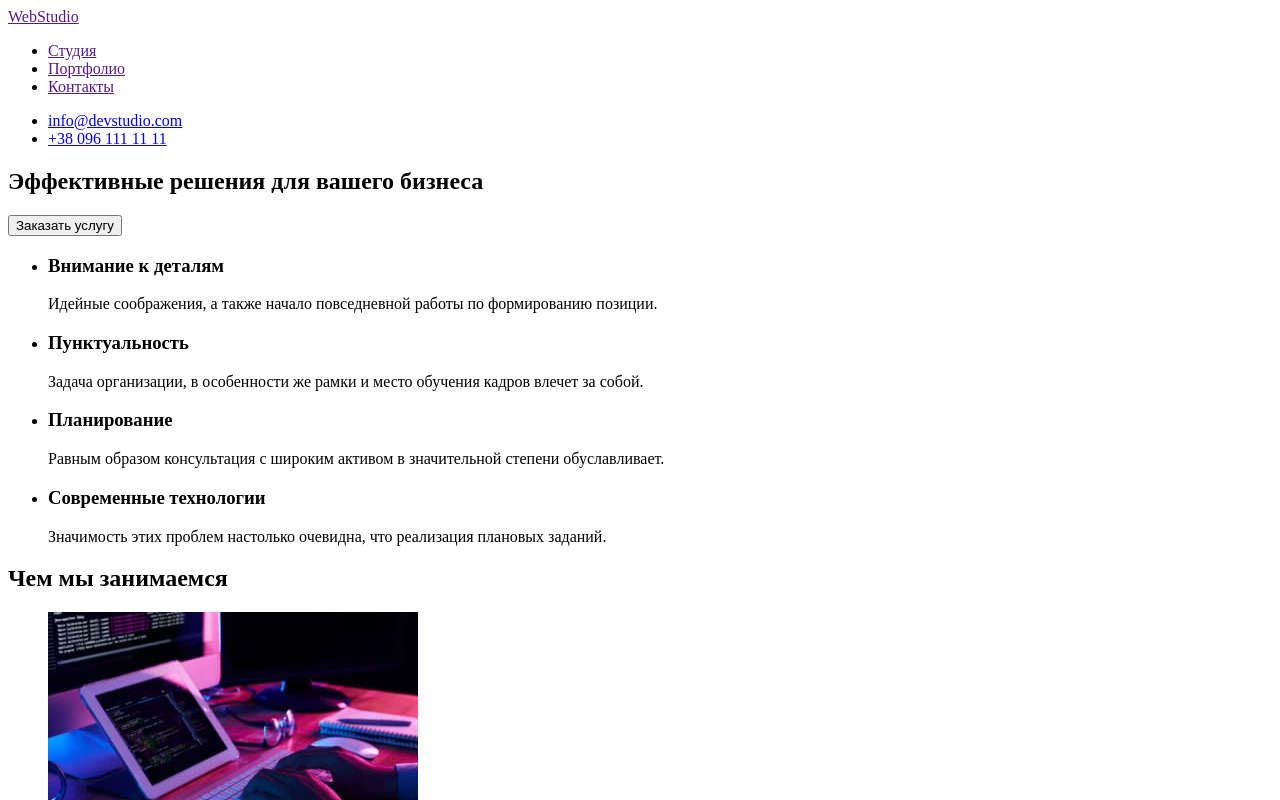
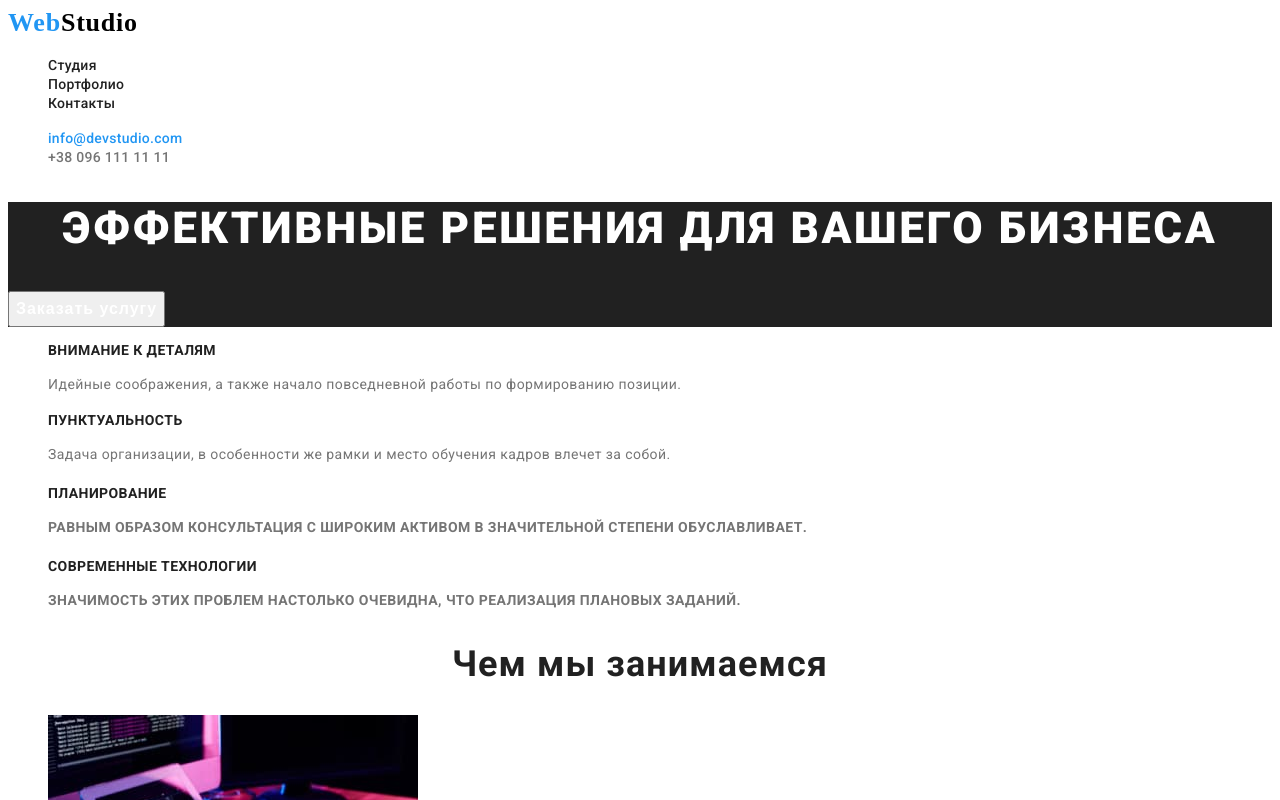
Before and after one commit to Anatoliy-Usov/goit-markup-hw-02, a plain HTML site: page index.html in a window 1280 px wide. Shown: the top 800 px of the page. Drawn offline with Linux system fonts and the light colour scheme.

Commit message:
ssc full

```diff
--- /dev/null
+++ b/css/styles.css
@@ -0,0 +1,164 @@
+body {
+  font-family: 'Roboto', sans-serif;
+  color: #212121;
+}
+
+.list {
+  list-style: none;
+}
+
+.link {
+  text-decoration: none;
+}
+
+/* -----------HEADER------------- */
+.logo-web {
+  font-family: 'Raleway';
+  font-weight: 700;
+  font-size: 26px;
+  line-height: 1.19;
+  letter-spacing: 0.03em;
+  color: #2196f3;
+}
+
+.logo-Stu {
+  font-family: 'Raleway';
+  font-weight: 700;
+  font-size: 26px;
+  line-height: 1.19;
+  letter-spacing: 0.03em;
+  color: #000000;
+}
+
+.header-item {
+  font-weight: 500;
+  font-size: 14px;
+  line-height: 1.14;
+  letter-spacing: 0.02em;
+  color: #212121;
+}
+
+.header-item:hover,
+.header-item:focus {
+  color: #2196f3;
+}
+
+.header-mail {
+  font-weight: 500;
+  font-size: 14px;
+  line-height: 1.14;
+  letter-spacing: 0.02em;
+  color: #2196f3;
+}
+
+.header-tel {
+  font-weight: 500;
+  font-size: 14px;
+  line-height: 1.14;
+  letter-spacing: 0.02em;
+  color: #757575;
+}
+
+/* -----------HERO------------- */
+.hero {
+  background-color: #212121;
+}
+.hero-title {
+  font-weight: 900;
+  font-size: 44px;
+  line-height: 1.36x;
+  text-align: center;
+  letter-spacing: 0.06em;
+  text-transform: uppercase;
+  color: #ffffff;
+}
+
+.hero-btn {
+  font-weight: 700;
+  font-size: 16px;
+  line-height: 1.88;
+  display: flex;
+  align-items: center;
+  text-align: center;
+  letter-spacing: 0.06em;
+  color: #ffffff;
+}
+
+/* -----------SCILL------------- */
+
+.skill-title {
+  font-weight: 700;
+  font-size: 14px;
+  line-height: 1.14;
+  letter-spacing: 0.03em;
+  text-transform: uppercase;
+  color: #212121;
+}
+.skill-after-title {
+  font-size: 14px;
+  line-height: 1.71;
+  letter-spacing: 0.03em;
+  color: #757575;
+}
+
+/* -----------REFERRAL------------- */
+
+.referral-title {
+  font-weight: 700;
+  font-size: 36px;
+  line-height: 1.17;
+  text-align: center;
+  letter-spacing: 0.03em;
+  color: #212121;
+}
+
+/* -----------TEAM------------- */
+
+.team-title {
+  font-weight: 700;
+  font-size: 36px;
+  line-height: 1.17x;
+  text-align: center;
+  letter-spacing: 0.03em;
+  color: #212121;
+}
+
+.team-item-title {
+  font-weight: 500;
+  font-size: 16px;
+  line-height: 1.19;
+  text-align: center;
+  letter-spacing: 0.03em;
+  color: #212121;
+}
+.team-item-after-title {
+  font-size: 16px;
+  line-height: 1.19;
+  text-align: center;
+  letter-spacing: 0.03em;
+  color: #757575;
+}
+
+/* -----------FOOTER------------- */
+
+.footer {
+  background-color: #9d4141;
+}
+.footer-addres-city {
+  font-size: 14px;
+  line-height: 1.17;
+  letter-spacing: 0.03em;
+  color: #ffffff;
+}
+
+.footer-addres-contact {
+  font-size: 14px;
+  line-height: 1.17;
+  letter-spacing: 0.03em;
+  color: rgba(255, 255, 255, 0.6);
+}
+
+.footer-addres-contact:hover,
+.footer-addres-contact:focus {
+  color: #2196f3;
+}
--- a/index.html
+++ b/index.html
@@ -5,60 +5,67 @@
     <meta http-equiv="X-UA-Compatible" content="IE=edge" />
     <meta name="viewport" content="width=device-width, initial-scale=1.0" />
     <title>Document</title>
+    <link rel="preconnect" href="https://fonts.googleapis.com" />
+    <link rel="preconnect" href="https://fonts.gstatic.com" crossorigin />
+    <link
+      href="https://fonts.googleapis.com/css2?family=Open+Sans:wght@400;600;700&family=Roboto:wght@400;500;700;900&family=Tangerine:wght@700&display=swap"
+      rel="stylesheet"
+    />
+    <link rel="stylesheet" href="./css/styles.css" />
   </head>
   <body>
-    <header>
-      <nav>
-        <a lang="en" href="">WebStudio</a>
-        <ul>
-          <li><a href="">Студия</a></li>
-          <li><a href="">Портфолио</a></li>
-          <li><a href="">Контакты</a></li>
+    <header class="header">
+      <nav class="header-nav">
+        <a lang="en" href="" class="link"><span class="logo-web">Web</span><span class="logo-Stu">Studio</span></a>
+        <ul class="header-list list">
+          <li ><a href="" class="header-item link">Студия</a></li>
+          <li ><a href="" class="header-item link">Портфолио</a></li>
+          <li ><a href="" class="header-item link">Контакты</a></li>
         </ul>
       </nav>
-      <ul>
-        <li><a lang="en" href="mailto:info@devstudio.com">info@devstudio.com</a></li>
-        <li><a lang="en" href="telto:+380961111111">+38 096 111 11 11</a></li>
+      <ul class="header-list list">
+        <li ><a lang="en" href="mailto:info@devstudio.com" class="header-mail link">info@devstudio.com</a></li>
+        <li ><a lang="en" href="telto:+380961111111" class="header-tel link">+38 096 111 11 11</a></li>
       </ul>
     </header>
     <main>
-      <section>
-        <h1>Эффективные решения для вашего бизнеса</h1>
-        <button type="button">Заказать услугу</button>
+      <section class="hero">
+        <h1 class="hero-title">Эффективные решения для вашего бизнеса</h1>
+        <button type="button" class="hero-btn">Заказать услугу</button>
       </section>
-      <section>
-        <ul>
-          <li>
-            <h3>Внимание к деталям</h3>
-            <p>Идейные соображения, a также начало повседневной работы по формированию позиции.</p>
+      <section class="skill">
+        <ul class="skill-list list">
+          <li class="skill-item">
+            <h3 class="skill-title">Внимание к деталям</h3>
+            <p class="skill-after-title">Идейные соображения, a также начало повседневной работы по формированию позиции.</p>
           </li>
         </ul>
-        <ul>
-          <li>
-            <h3>Пунктуальность</h3>
-            <p>
+        <ul class="skill-list list">
+          <li class="skill-item">
+            <h3 class="skill-title">Пунктуальность</h3>
+            <p class="skill-after-title">
               Задача организации, в особенности же рамки и место обучения кадров влечет за собой.
             </p>
-          </li>
+          </li class="skill-item">
         </ul>
-        <ul>
-          <li>
-            <h3>Планирование</h3>
-            <p>
+        <ul class="skill-list list">
+          <li class="skill-item">
+            <h class="skill-title"3>Планирование</h3>
+            <p class="skill-after-title">
               Равным образом консультация c широким активом в значительной степени обуславливает.
             </p>
-          </li>
+          </li class="skill-item">
         </ul>
-        <ul>
-          <li>
-            <h3>Современные технологии</h3>
-            <p>Значимость этих проблем настолько очевидна, что реализация плановых заданий.</p>
+        <ul class="skill-list list">
+          <li class="skill-item">
+            <h class="skill-title"3>Современные технологии</h3>
+            <p class="skill-after-title">Значимость этих проблем настолько очевидна, что реализация плановых заданий.</p>
           </li>
         </ul>
       </section>
-      <section>
-        <h2>Чем мы занимаемся</h2>
-        <ul>
+      <section class="referral">
+        <h2 class="referral-title">Чем мы занимаемся</h2>
+        <ul class="referral-list list">
           <li>
             <img src="./images/example2.jpg" alt="примеры картинок" width="370" height="294" />
           </li>
@@ -70,44 +77,44 @@
           </li>
         </ul>
       </section>
-      <section>
-        <h2>Наша команда</h2>
-        <ul>
-          <li>
+      <section class="team">
+        <h2 class="team-title">Наша команда</h2>
+        <ul class="team-list list">
+          <li class="team-item">
             <img src="./images/igor.jpg" alt="фото Игорь Демьяненко" width="270" height="260" />
-            <h3>Игорь Демьяненко</h3>
-            <p>Product Designer</p>
+            <h3 class="team-item-title">Игорь Демьяненко</h3>
+            <p class="team-item-after-title">Product Designer</p>
           </li>
         </ul>
-        <ul>
-          <li>
+        <ul class="team-list list">
+          <li class="team-item">
             <img src="./images/olga.jpg" alt="фото Ольга Репина" width="270" height="260" />
-            <h3>Ольга Репина</h3>
-            <p>Frontend Developer</p>
+            <h3 class="team-item-title">Ольга Репина</h3>
+            <p class="team-item-after-title">Frontend Developer</p>
           </li>
         </ul>
-        <ul>
-          <li>
+        <ul class="team-list list">
+          <li class="team-item">
             <img src="./images/koly.jpg" alt="фото Николай Тарасов" width="270" height="260" />
-            <h3>Николай Тарасов</h3>
-            <p>Marketing</p>
+            <h3 class="team-item-title">Николай Тарасов</h3>
+            <p class="team-item-after-title">Marketing</p>
           </li>
         </ul>
-        <ul>
-          <li>
+        <ul class="team-list list">
+          <li class="team-item">
             <img src="./images/misha.jpg" alt="фото Михаил Ермаков" width="270" height="260" />
-            <h3>Михаил Ермаков</h3>
-            <p>UI Designer</p>
+            <h3 class="team-item-title">Михаил Ермаков</h3>
+            <p class="team-item-after-title">UI Designer</p>
           </li>
         </ul>
       </section>
     </main>
-    <footer>
-      <a lang="en" href="">WebStudio</a>
-      <address>
-        г. Киев, пр-т Леси Украинки, 26
-        <a lang="en" href="mailto:info@devstudio.com">info@devstudio.com</a>
-        <a lang="en" href="telto:+380961111111">+38 096 111 11 11</a>
+    <footer class="footer">
+      <a lang="en" href="" class="footer-logo link"><span class="logo-web">Web</span><span class="logo-Stu">Studio</span></a>
+      <address class="footer-addres">
+        <span class="footer-addres-city">г. Киев, пр-т Леси Украинки, 26</span>
+        <a lang="en" href="mailto:info@devstudio.com" class="footer-addres-contact">info@devstudio.com</a>
+        <a lang="en" href="telto:+380961111111" class="footer-addres-contact">+38 096 111 11 11</a>
       </address>
     </footer>
   </body>
```
Also changed, not shown: portfolio.html (added).
